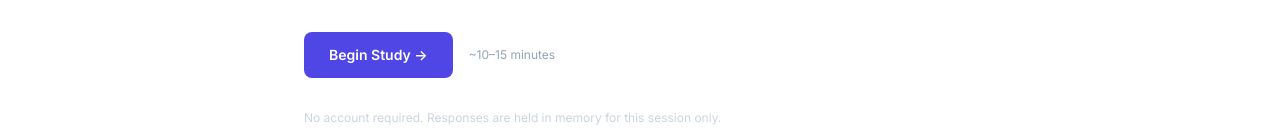
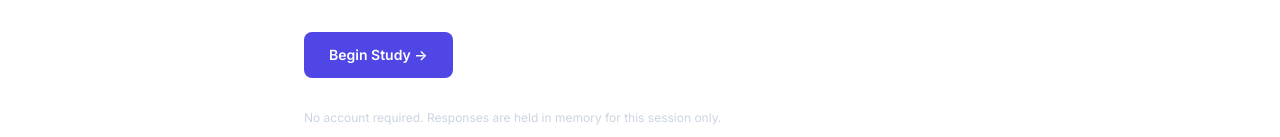
Before and after one commit to chandannaidu6/AI_trust, a React (Vite) app: page / in a window 1280 px wide. Shown: the part 753-890 px from the top of the page. Built offline with nearby package versions, Linux system fonts and the light colour scheme.

Commit message:
Remove time estimate from landing page
Co-Authored-By: Claude Sonnet 5 <noreply@anthropic.com>

```diff
--- a/src/pages/LandingPage.tsx
+++ b/src/pages/LandingPage.tsx
@@ -115,7 +115,6 @@ export default function LandingPage() {
             <Button size="lg" onClick={() => navigate('/participant')}>
               Begin Study →
             </Button>
-            <p className="text-xs text-slate-400 dark:text-slate-500">~10–15 minutes</p>
           </div>
 
           <p className="text-xs text-slate-300 dark:text-slate-600">
```
